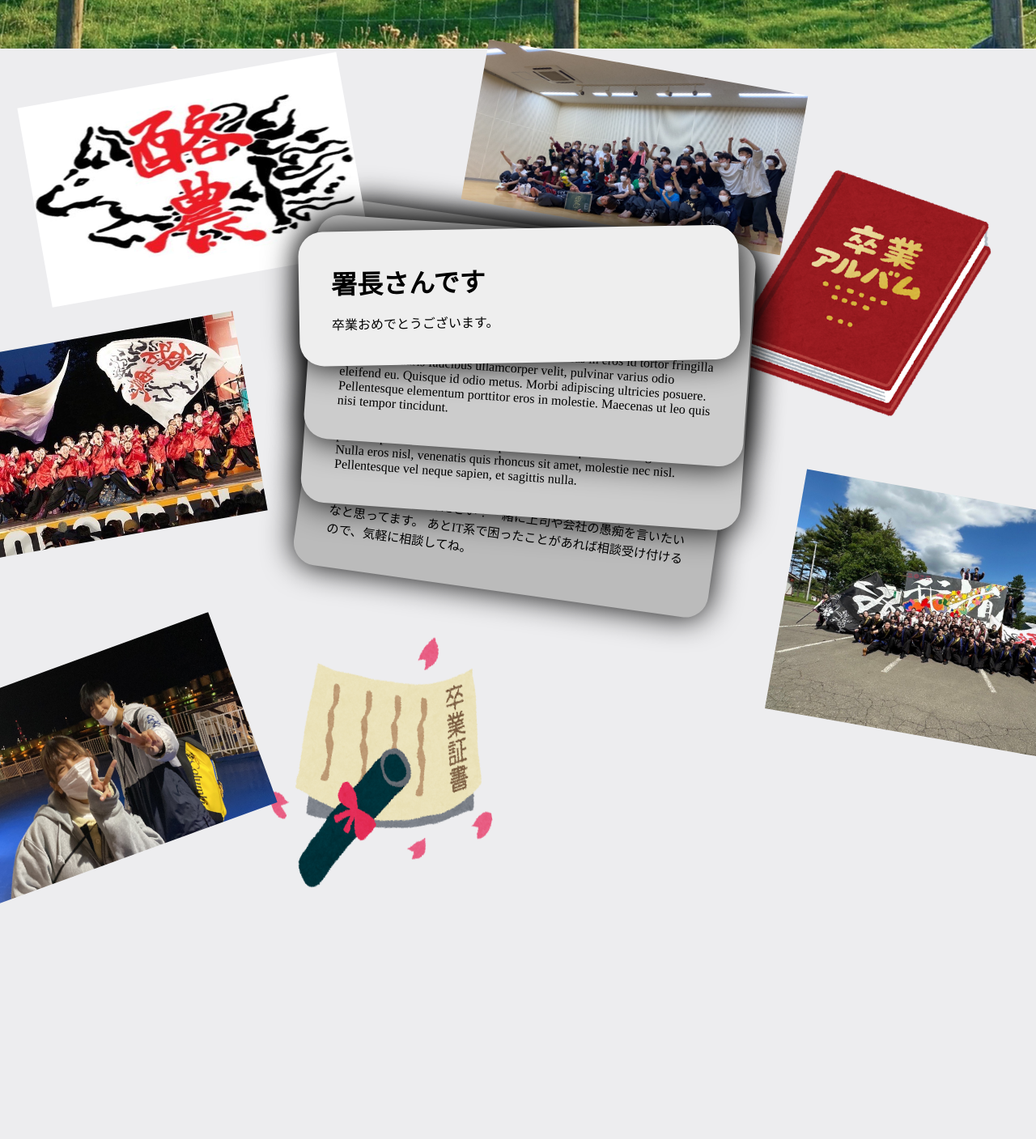
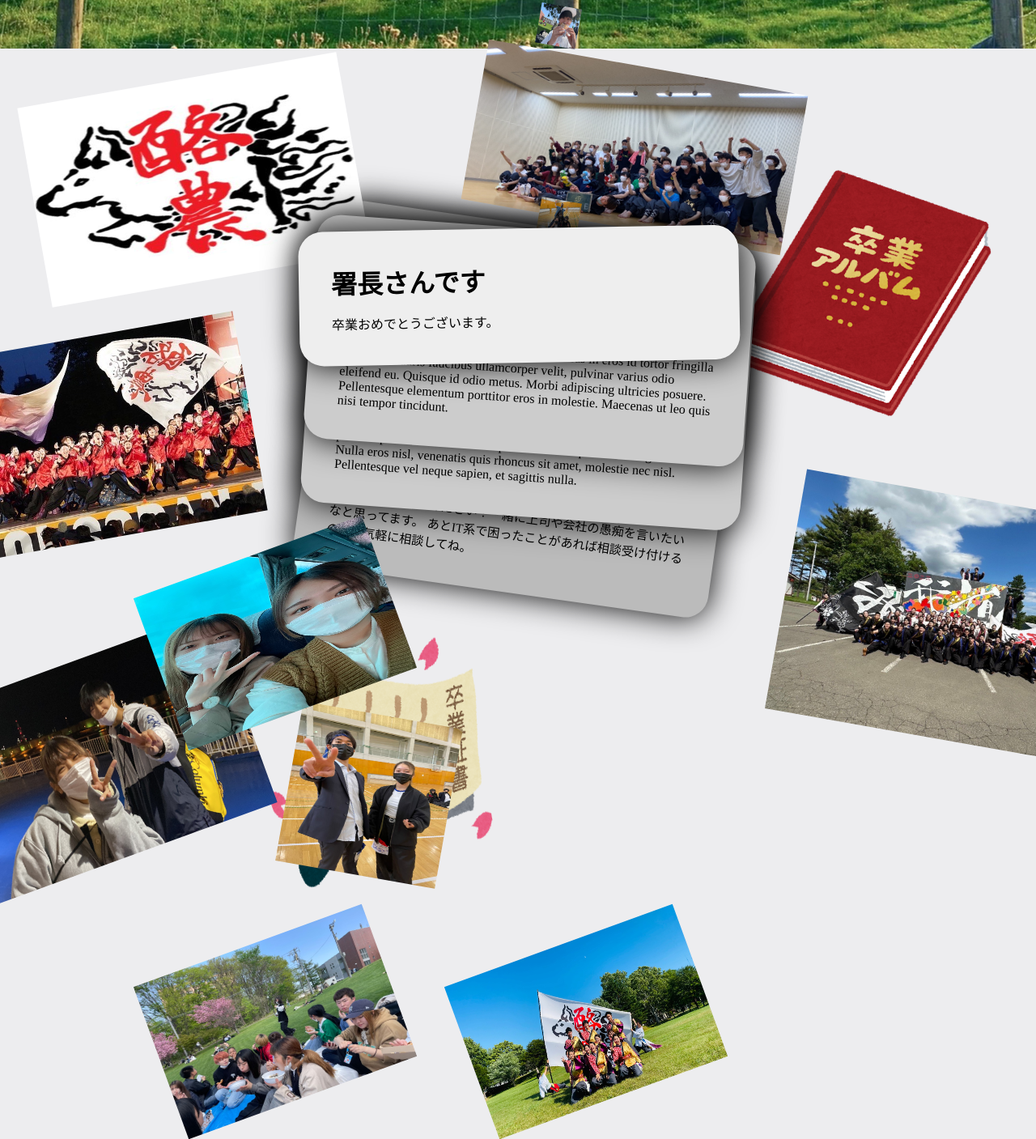
Before and after one commit to str20193/2025presrnts, a plain HTML site: page index.html in a window 1280 px wide. Shown: the part 338-1745 px from the top of the page at 81% size. Before the commit the page ends 1466 px from the top, so only its background shows below. Drawn offline with nearby package versions, Linux system fonts and the light colour scheme.

Commit message:
imgCSSin

```diff
--- a/index.html
+++ b/index.html
@@ -141,6 +141,19 @@
     <img src="../2025presrnts/imag/oxc_jrXL_400x400.jpg" class="karyusi">
     <img src="../2025presrnts/imag/IMG_1251.JPG" class="youka">
     <img src="../2025presrnts\imag\IMG_3974.JPG" class="img">
+    <img src="../2025presrnts\imag\IMG_7022.JPG" class="img7022">
+    <img src="../2025presrnts\imag/IMG_7028.JPG" class="img7082">
+    <img src="../2025presrnts\imag\IMG_7027.JPG" class="img7027">
+    <img src="../2025presrnts\imag\IMG_7024.JPG" class="img7024">
+    <img src="../2025presrnts\imag\IMG_7021.JPG" class="img7021">
+    <img src="../2025presrnts\imag\IMG_7011.JPG" class="img7011">
+    <!-- <img src="../2025presrnts\imag\IMG_7002.JPG" class="img7002">
+    <img src="../2025presrnts\imag\IMG_7003.JPG" class="img7003">
+    <img src="../2025presrnts\imag\IMG_7007.JPG" class="img7007">
+    <img src="../2025presrnts\imag\IMG_7012.JPG" class="img7012">
+    <img src="../2025presrnts\imag\IMG_7029.JPG" class="img7029"> -->
+
+
 
 
 </body>
--- a/presents.css
+++ b/presents.css
@@ -275,3 +275,99 @@ body {
     z-index: 1;
     /* カードよりも後ろに配置 */
 }
+
+.img7022 {
+    width: 50px;
+    /* 画像の幅 */
+    height: 50px;
+    /* 画像の高さ */
+    position: absolute;
+    top: 40%;
+    /* 親要素に対して中央配置 */
+    left: 50%;
+    /* カードの右側に配置 */
+    transform: translate(50%, 50%) rotate(10deg);
+    /* 画像を斜めに回転 */
+    z-index: 1;
+    /* カードよりも後ろに配置 */
+}
+
+.img7082 {
+    width: 50px;
+    /* 画像の幅 */
+    height: 50px;
+    /* 画像の高さ */
+    position: absolute;
+    top: 70%;
+    /* 親要素に対して中央配置 */
+    left: 50%;
+    /* カードの右側に配置 */
+    transform: translate(50%, 50%) rotate(10deg);
+    /* 画像を斜めに回転 */
+    z-index: 1;
+    /* カードよりも後ろに配置 */
+}
+
+.img7027 {
+    width: 200px;
+    /* 画像の幅 */
+    height: 200px;
+    /* 画像の高さ */
+    position: absolute;
+    top: 140%;
+    /* 親要素に対して中央配置 */
+    left: 20%;
+    /* カードの右側に配置 */
+    transform: translate(50%, 50%) rotate(10deg);
+    /* 画像を斜めに回転 */
+    z-index: 1;
+    /* カードよりも後ろに配置 */
+}
+
+.img7024 {
+    width: 300px;
+    /* 画像の幅 */
+    height: 200px;
+    /* 画像の高さ */
+    position: absolute;
+    top: 140%;
+    /* 親要素に対して中央配置 */
+    right: 50%;
+    /* カードの右側に配置 */
+    transform: translate(-50%, -50%) rotate(-20deg);
+    /* 画像を斜めに回転 */
+    z-index: 1;
+    /* カードよりも後ろに配置 */
+}
+
+.img7021 {
+    width: 300px;
+    /* 画像の幅 */
+    height: 200px;
+    /* 画像の高さ */
+    position: absolute;
+    top: 200%;
+    /* 親要素に対して中央配置 */
+    right: 50%;
+    /* カードの右側に配置 */
+    transform: translate(-50%, -50%) rotate(-20deg);
+    /* 画像を斜めに回転 */
+    z-index: 1;
+    /* カードよりも後ろに配置 */
+}
+
+.img7011 {
+    width: 300px;
+    /* 画像の幅 */
+    height: 200px;
+    /* 画像の高さ */
+    position: absolute;
+    top: 200%;
+    /* 親要素に対して中央配置 */
+    right: 20%;
+    /* カードの右側に配置 */
+    transform: translate(-50%, -50%) rotate(-20deg);
+    /* 画像を斜めに回転 */
+    z-index: 1;
+    /* カードよりも後ろに配置 */
+}
```
